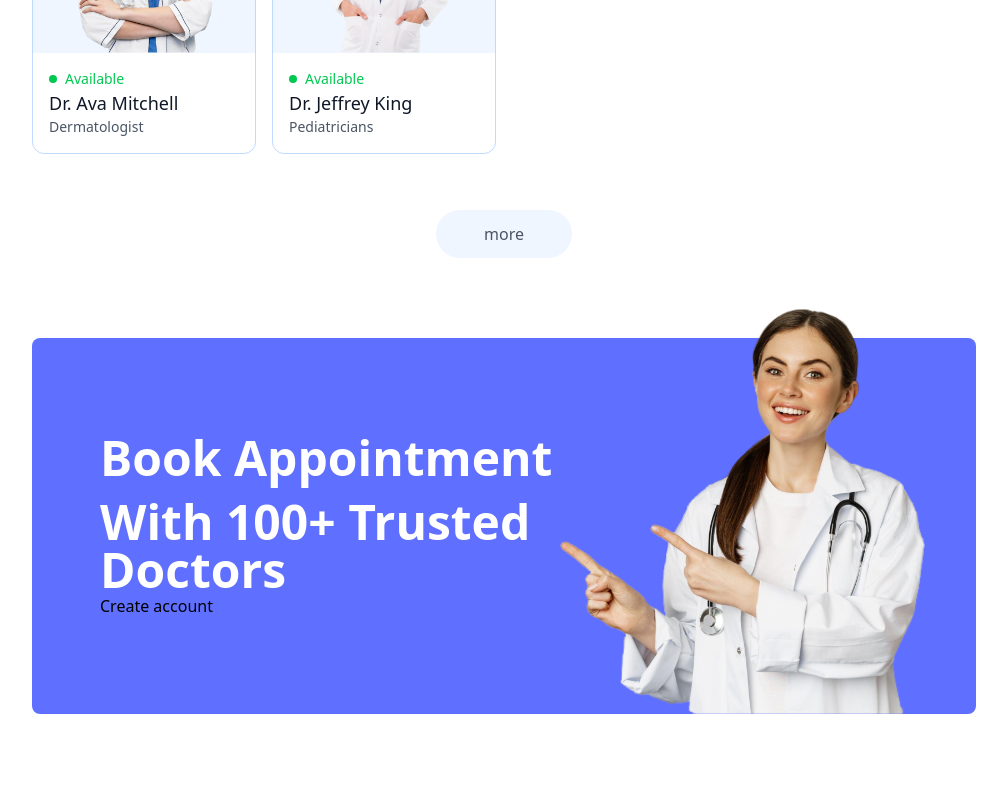
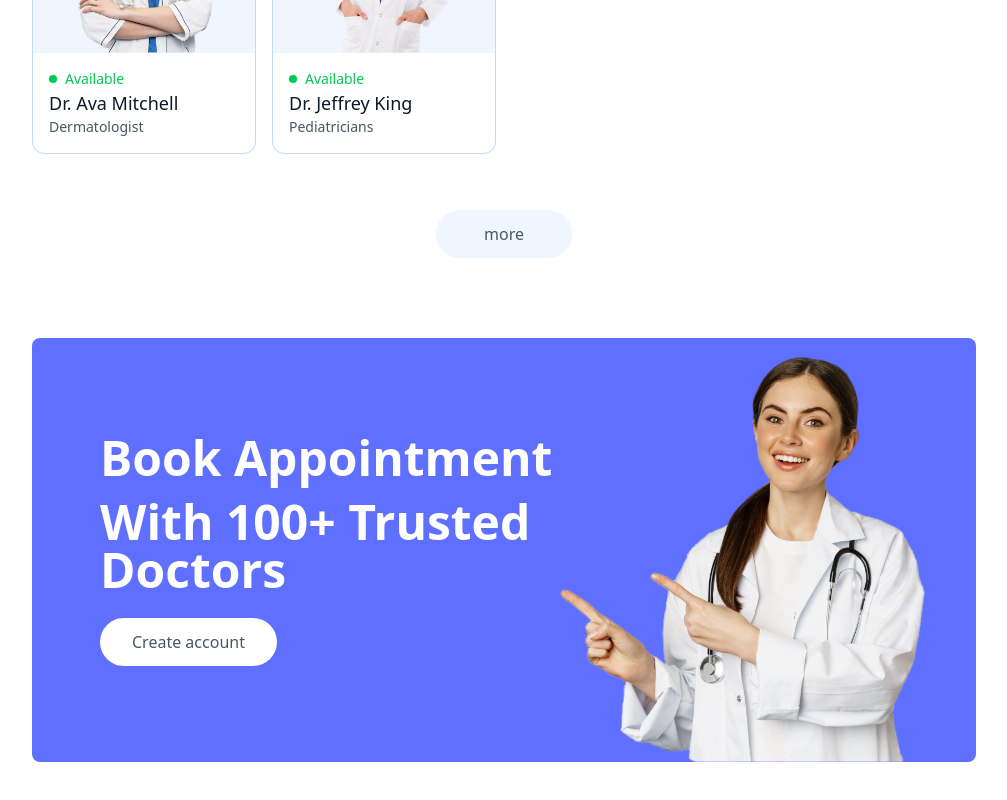
Before and after one commit to akhssm/Doctor-Appointment, a React (Vite) app in the folder frontend/: page / in a window 1280 px wide. Shown: the part 2124-2924 px from the top of the page, without its empty margins (136-1143 px from the left). Built offline with nearby package versions, Linux system fonts and the light colour scheme.

Commit message:
Made on click function for create account button

```diff
--- a/frontend/src/components/Banner.jsx
+++ b/frontend/src/components/Banner.jsx
@@ -1,7 +1,11 @@
 import React from 'react'
 import { assets } from '../assets/assets'
+import { useNavigate } from 'react-router-dom'
 
 const Banner = () => {
+
+    const navigate = useNavigate()
+
   return (
     <div className='flex bg-primary rounded-lg px-6 sm:px-10 md:px-14 lg:px-12 my-20 md:mx-10'>
         {/* --------- Left Side -------- */}
@@ -10,7 +14,7 @@
                 <p>Book Appointment</p>
                 <p className='mt-4'>With 100+ Trusted Doctors</p>
             </div>
-            <button>Create account</button>
+            <button onClick={()=>{navigate('/login'); scrollTo(0, 0)}} className='bg-white text-sm sm:text-base text-gray-600 px-8 py-3 rounded-full mt-6 hover:scale-105 transition-all'>Create account</button>
         </div>
 
         {/* --------- Right Side -------- */}
```
